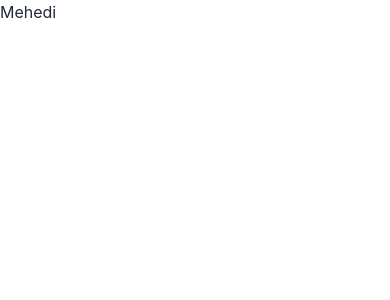
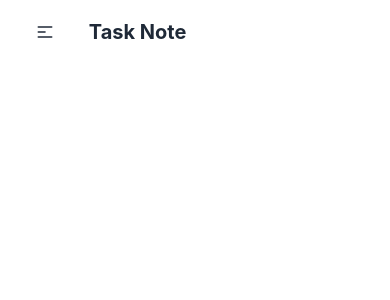
Before and after one commit to mehedy201/Task-App-Client-site, a React (Create React App) app: page /new-task in a window 390 px wide. Shown: the top 300 px of the page. Built offline with nearby package versions, Linux system fonts and the light colour scheme.

Commit message:
created header

```diff
--- a/package.json
+++ b/package.json
@@ -9,6 +9,7 @@
     "daisyui": "^2.17.0",
     "react": "^18.2.0",
     "react-dom": "^18.2.0",
+    "react-icons": "^4.4.0",
     "react-router-dom": "^6.3.0",
     "react-scripts": "5.0.1",
     "web-vitals": "^2.1.4"
--- a/src/App.js
+++ b/src/App.js
@@ -1,11 +1,11 @@
 import logo from './logo.svg';
 import './App.css';
+import Header from './Shared/Header/Header';
 
 function App() {
   return (
-    <div className="App">
-      <h1>Mehedi</h1>
-
+    <div className='xl:max-w-[1140px] lg:max-w-[90%] md:max-w-[90%] sm:max-w-[90%] w-[95%] mx-auto'>
+      <Header></Header>
     </div>
   );
 }
--- /dev/null
+++ b/src/Shared/Header/Header.js
@@ -0,0 +1,51 @@
+import React from "react";
+import { AiOutlinePlusCircle } from 'react-icons/ai';
+import { Link } from "react-router-dom";
+
+
+const Header = () => {
+  return (
+    <header>
+      <div className="navbar bg-base-100">
+        <div className="navbar-start">
+          <div className="dropdown">
+            <label tabIndex="0" className="btn btn-ghost lg:hidden">
+              <svg
+                xmlns="http://www.w3.org/2000/svg"
+                className="h-5 w-5"
+                fill="none"
+                viewBox="0 0 24 24"
+                stroke="currentColor"
+              >
+                <path
+                  strokeLinecap="round"
+                  strokeLinejoin="round"
+                  strokeWidth="2"
+                  d="M4 6h16M4 12h8m-8 6h16"
+                />
+              </svg>
+            </label>
+            <ul
+              tabIndex="0"
+              className="menu menu-compact dropdown-content mt-3 p-2 shadow bg-base-100 rounded-box w-52"
+            >
+                <li><Link to={'all-task'} className="font-semibold">All Task</Link></li>
+                <li><Link to={'new-task'} className="font-semibold">New Task <AiOutlinePlusCircle /></Link></li>
+                <li><Link to={'completed-task'} className="font-semibold">Completed Task</Link></li>
+            </ul>
+          </div>
+          <a href="#" className="font-bold btn btn-ghost normal-case text-xl">Task Note</a>
+        </div>
+        <div className="navbar-end hidden lg:flex">
+          <ul className="menu menu-horizontal p-0">
+            <li><Link to={'all-task'} className="font-semibold">All Task</Link></li>
+            <li><Link to={'new-task'} className="font-semibold">New Task <AiOutlinePlusCircle /></Link></li>
+            <li><Link to={'completed-task'} className="font-semibold">Completed Task</Link></li>
+          </ul>
+        </div>
+      </div>
+    </header>
+  );
+};
+
+export default Header;
```
Also changed, not shown: 1 other file (tests, documents, lock files or other folders).
